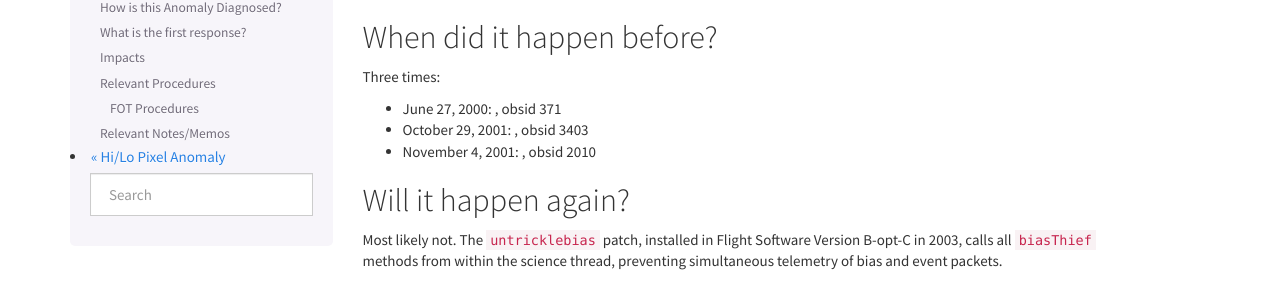
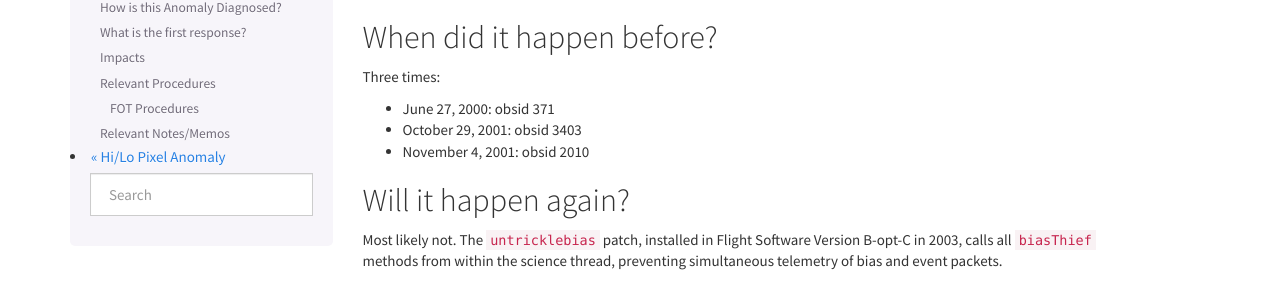
Before and after one commit to acisops/acis_anomaly_pages, a Sphinx documentation site: the page built from source/trickle_bias_tplane.rst, in a window 1280 px wide and 900 px high. Shown: the part 234-527 px from the top of the window. Built offline with Sphinx 7.4.7, drawn with Linux system fonts in a browser that asks for light colours.

Commit message:
Adjust these

```diff
--- a/source/trickle_bias_tplane.rst
+++ b/source/trickle_bias_tplane.rst
@@ -15,9 +15,9 @@ When did it happen before?
 
 Three times:
 
-* June 27, 2000: , obsid 371
-* October 29, 2001: , obsid 3403
-* November 4, 2001: , obsid 2010
+* June 27, 2000: obsid 371
+* October 29, 2001: obsid 3403
+* November 4, 2001: obsid 2010
 
 Will it happen again?
 ---------------------
```
